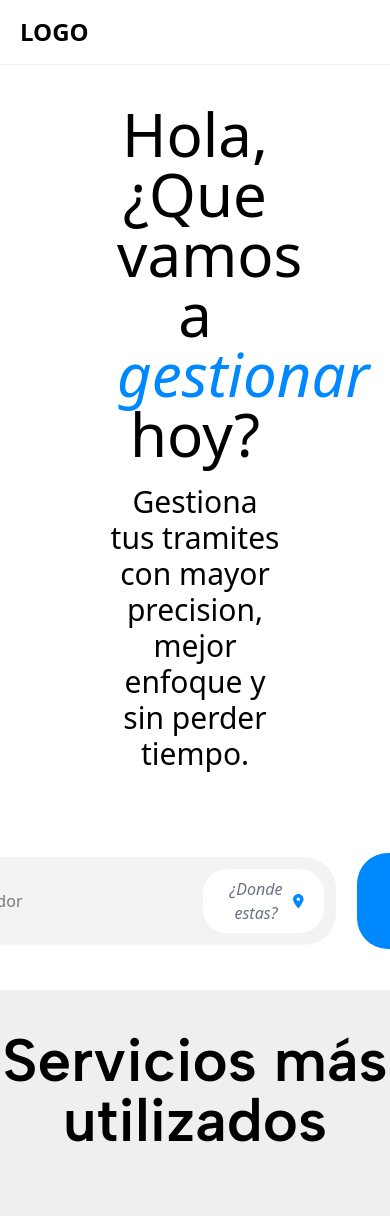
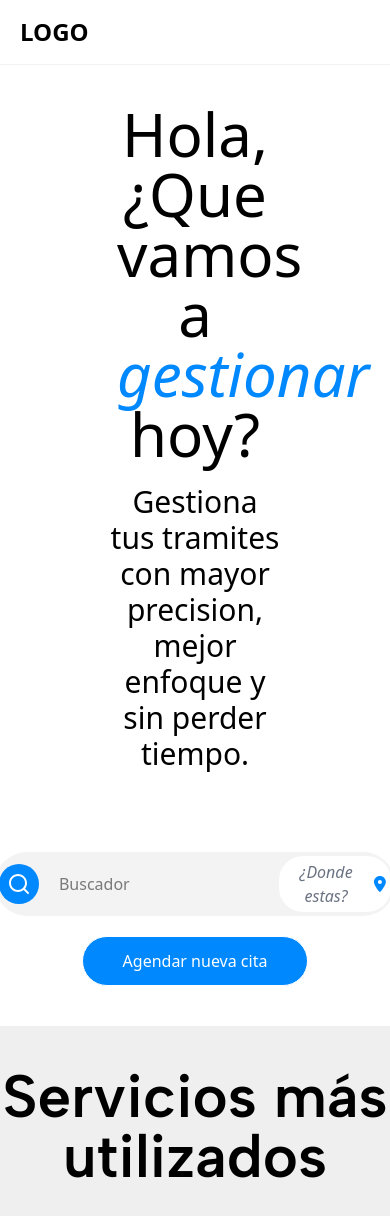
Before and after one commit to Urpirio/s-gob-2025, a Next.js app: page / in a window 390 px wide. Shown: the top 1216 px of the page. Built offline with nearby package versions, Linux system fonts and the light colour scheme.

Commit message:
Se agrego la fase 1 de la responsividad

```diff
--- a/components/components - Home/components/Section - InputSearch.jsx
+++ b/components/components - Home/components/Section - InputSearch.jsx
@@ -5,13 +5,13 @@ import { FaLocationDot } from "react-icons/fa6";
 //Javier no toque esto, voy a agregar nuevas funciones despues de que termine las demas partes
 export default function SectionInputSearch() {
   return (
-    <section className="flex justify-center items-center py-10 gap-5">
-        <div className=" flex items-center gap-5 p-3 bg-[#F3F3F3] rounded-4xl">
-            <span className=" p-1 rounded-[100%] h-10 w-10 flex justify-center items-center bg-[#0088FF]">
+    <section className="flex justify-center flex-wrap items-center py-10 gap-5">
+        <div className=" flex items-center flex-shrink-1  gap-5 p-1 sm:p-3 bg-[#F3F3F3] rounded-4xl">
+            <span className=" p-1 flex-shrink-0 rounded-[100%] h-10 w-10 flex justify-center items-center bg-[#0088FF]">
                 <RiSearchLine className="text-white text-2xl"/>
             </span>
-            <input type="text"  className="outline-0 h-[100%]" placeholder="Buscador"/>
-            <button className=" py-2 px-5 rounded-3xl flex items-center gap-1 bg-white">
+            <input type="text"  className="outline-0 h-[100%] min-w-30 sm:min-w-0" placeholder="Buscador"/>
+            <button className=" px-1 py-1 sm:py-2 sm:px-5 rounded-3xl flex items-center gap-1 bg-white">
                 <i className="text-gray-500">¿Donde estas?</i>
                 <FaLocationDot className="text-[#0088FF]"/>
             </button>
```
